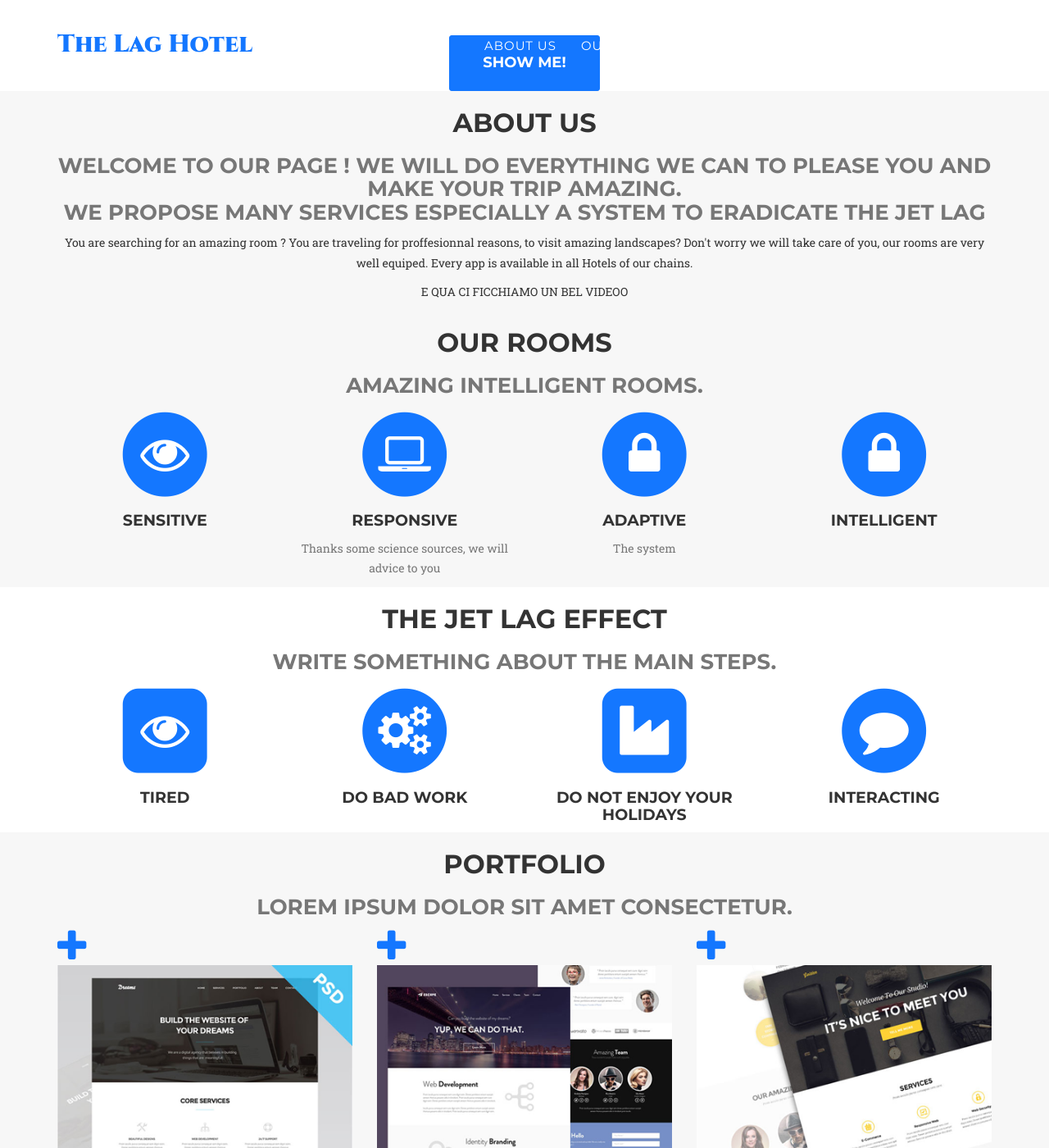
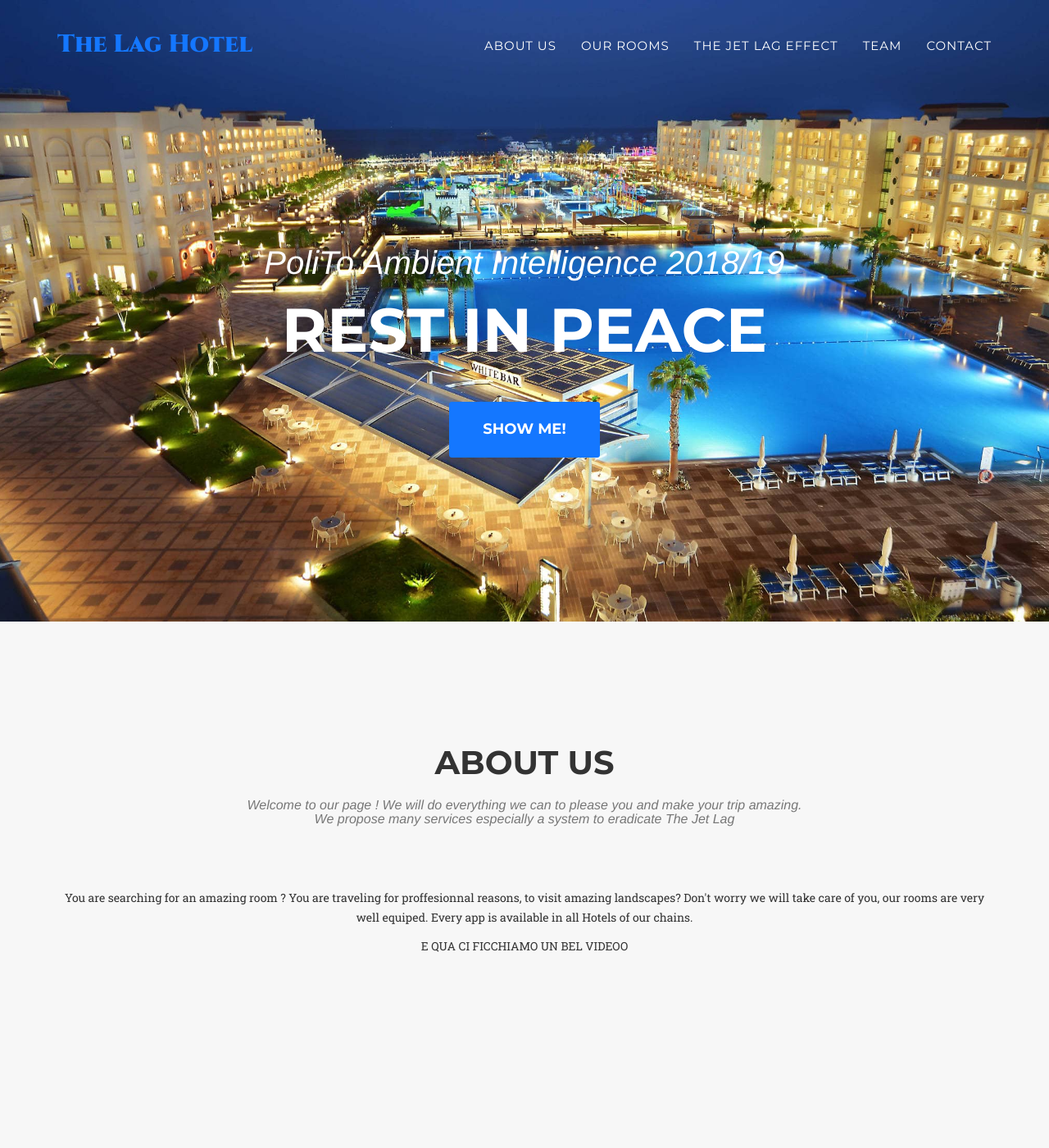
Before and after one commit to VincentGautier/Hotel-web-site, a Jekyll site: the page built from index.html, in a window 1280 px wide and 1400 px high. Shown: the whole window at 82% size. Built offline with Jekyll 4.4.1, drawn with Linux system fonts in a browser that asks for light colours; some web fonts are replaced.

Commit message:
Update agency.css

```diff
--- a/_includes/css/agency.css
+++ b/_includes/css/agency.css
@@ -269,7 +269,7 @@ header {
     text-align: center;
     color: #fff;
     background-attachment: scroll;
-    background-image: url('{{ site.baseur1 }}/img/header_bg.jpg);
+    background-image: url('{{ site.baseur1 }}/img/header_bg.jpg');
     background-position: center center;
     background-repeat: none;
     -webkit-background-size: cover;
```
